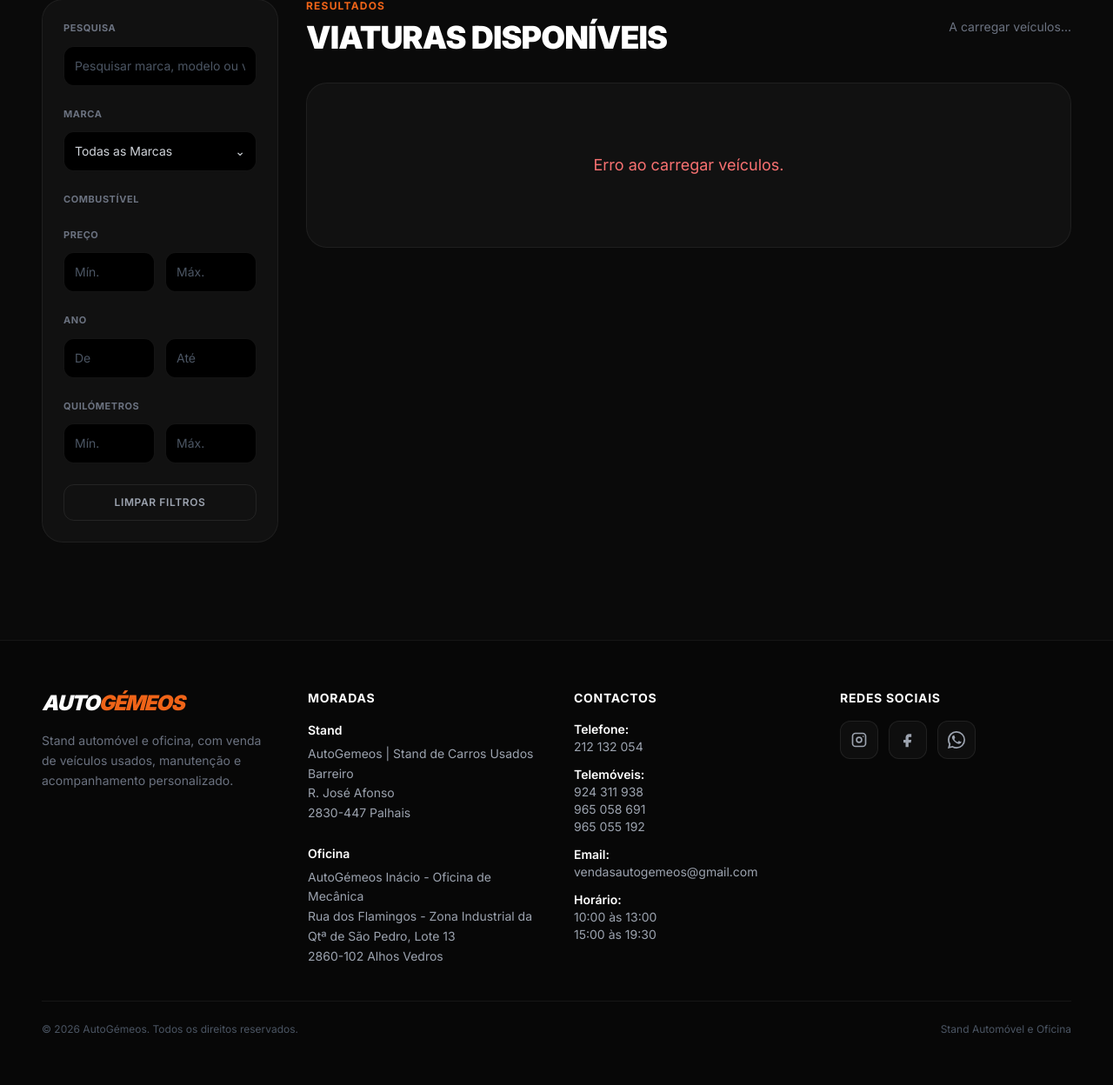
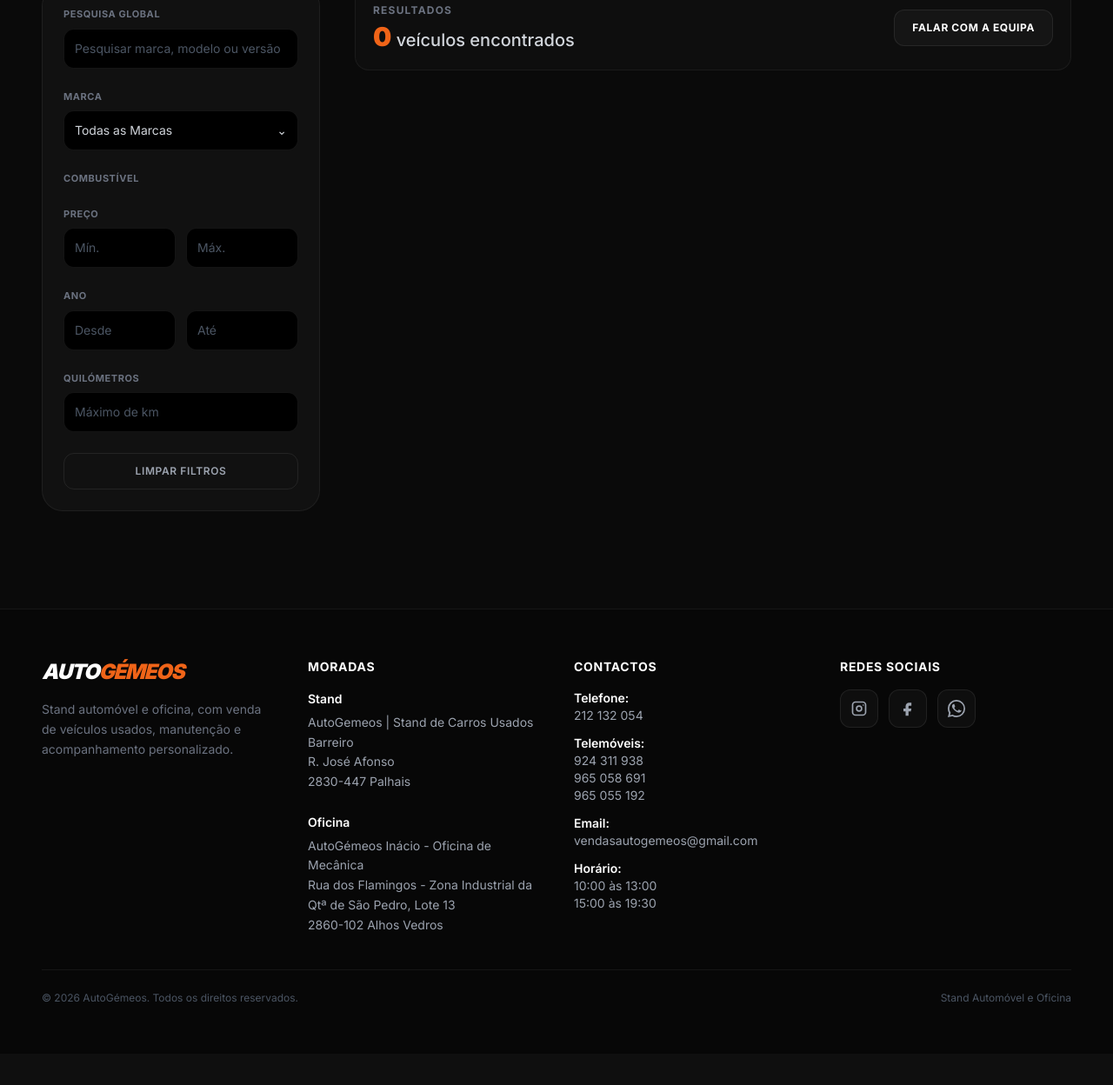
Before and after one commit to JoaoPedroInacio/TFC, a Flask app: page /veiculos in a window 1280 px wide. Shown: the part 513-1761 px from the top of the page at 87% size. After the commit the page ends 1665 px from the top, so only its background shows below. Run offline with Flask 3, Linux system fonts and the light colour scheme; some libraries are stand-ins or nearby versions.

Commit message:
veiculos

```diff
--- a/frontend/templates/veiculos.html
+++ b/frontend/templates/veiculos.html
@@ -3,33 +3,17 @@
 <head>
     <meta charset="UTF-8">
     <meta name="viewport" content="width=device-width, initial-scale=1.0">
-    <title>Veículos | Autogémeos</title>
+    <title>Stock de Veículos | Autogémeos</title>
     <script src="https://cdn.tailwindcss.com"></script>
     <link href="https://fonts.googleapis.com/css2?family=Inter:wght@300;400;500;600;700;900&display=swap" rel="stylesheet">
-
     <style>
-        body {
-            background-color: #0A0A0A;
-            color: #FFFFFF;
-            font-family: 'Inter', sans-serif;
-        }
-
+        body { background-color: #0A0A0A; color: #FFFFFF; font-family: 'Inter', sans-serif; }
         .accent-color { color: #F06418; }
         .bg-accent { background-color: #F06418; }
         .border-accent { border-color: #F06418; }
-
-        .glass {
-            background: rgba(15, 15, 15, 0.75);
-            backdrop-filter: blur(12px);
-            -webkit-backdrop-filter: blur(12px);
-        }
-
-        input[type="range"] {
-            accent-color: #F06418;
-        }
+        .glass { background: rgba(15, 15, 15, 0.75); backdrop-filter: blur(12px); -webkit-backdrop-filter: blur(12px); }
     </style>
 </head>
-
 <body class="antialiased">
 
     <nav class="flex justify-between items-center px-6 md:px-12 py-5 glass fixed w-full z-50 border-b border-white/[0.06]">
@@ -47,57 +31,38 @@
         </div>
     </nav>
 
-    <section class="relative pt-44 pb-20 px-6 md:px-12 overflow-hidden">
+    <section class="relative pt-44 pb-16 px-6 md:px-12 overflow-hidden">
         <div class="absolute inset-0 z-0">
-            <img src="https://images.unsplash.com/photo-1503376780353-7e6692767b70?auto=format&fit=crop&q=80&w=1920" class="w-full h-full object-cover opacity-20" alt="Veículos Autogémeos">
+            <img src="https://images.unsplash.com/photo-1617814076367-b759c7d7e738?auto=format&fit=crop&q=80&w=1920" class="w-full h-full object-cover opacity-20" alt="Stock Autogémeos">
             <div class="absolute inset-0 bg-gradient-to-b from-[#0A0A0A]/70 via-[#0A0A0A] to-[#0A0A0A]"></div>
         </div>
 
-        <div class="relative z-10 max-w-7xl mx-auto">
-            <div class="max-w-3xl">
+        <div class="relative z-10 max-w-7xl mx-auto text-center">
             <p class="accent-color font-bold uppercase tracking-widest text-xs mb-4">Stock disponível</p>
-
             <h1 class="text-5xl md:text-7xl font-black uppercase tracking-tight mb-6">
-                    Os nossos <span class="accent-color italic">veículos</span>
+                Encontre o seu <span class="accent-color italic">Próximo Veículo</span>
             </h1>
-
-                <p class="text-gray-400 text-lg md:text-xl leading-relaxed font-light">
-                    Explore os veículos disponíveis no nosso stand e utilize os filtros para encontrar a opção certa para si.
+            <p class="text-gray-400 text-lg md:text-xl leading-relaxed font-light max-w-3xl mx-auto">
+                Explore a nossa seleção de veículos disponíveis e utilize os filtros para encontrar o modelo ideal.
             </p>
-            </div>
         </div>
     </section>
 
-    <section class="px-6 md:px-12 pb-28">
-        <div class="max-w-7xl mx-auto grid lg:grid-cols-4 gap-8">
+    <section class="pb-28 px-6 md:px-12 bg-[#0A0A0A]">
+        <div class="max-w-7xl mx-auto">
+            <div class="flex flex-col lg:flex-row gap-10">
 
-            <aside class="lg:col-span-1">
-                <div class="bg-[#111111] border border-white/[0.06] rounded-3xl p-6 sticky top-28">
+                <aside class="w-full lg:w-80 space-y-6 bg-[#111111] p-6 rounded-3xl h-fit border border-white/[0.06]">
 
-                    <div class="mb-6">
-                        <label class="text-[11px] uppercase font-bold text-gray-500 mb-3 block tracking-wider">
-                            Pesquisa
-                        </label>
-
-                        <input
-                            type="text"
-                            id="filtro-pesquisa"
-                            placeholder="Pesquisar marca, modelo ou versão"
-                            class="w-full bg-black border border-white/[0.08] rounded-xl p-3 text-sm outline-none text-white placeholder-gray-600 focus:border-accent transition-colors"
-                        >
+                    <div>
+                        <label class="text-[11px] uppercase font-bold text-gray-500 mb-2 block tracking-wider">Pesquisa Global</label>
+                        <input type="text" id="filtro-pesquisa" placeholder="Pesquisar marca, modelo ou versão" class="w-full bg-black border border-white/[0.08] rounded-xl p-3 text-sm focus:border-accent outline-none text-white placeholder-gray-600 transition-colors">
                     </div>
 
-                    <div class="mb-6 relative">
-                        <label class="text-[11px] uppercase font-bold text-gray-500 mb-3 block tracking-wider">
-                            Marca
-                        </label>
+                    <div class="relative">
+    <label class="text-[11px] uppercase font-bold text-gray-500 mb-2 block tracking-wider">Marca</label>
 
-                        <button
-                            type="button"
-                            id="botao-marca"
-                            onclick="abrirDropdownMarca()"
-                            class="w-full bg-black border border-white/[0.08] rounded-xl p-3 text-sm outline-none text-gray-300 focus:border-accent transition-colors flex justify-between items-center"
-                        >
+    <button type="button" id="botao-marca" onclick="abrirDropdownMarca()" class="w-full bg-black border border-white/[0.08] rounded-xl p-3 text-sm outline-none text-gray-300 focus:border-accent transition-colors flex justify-between items-center">
         <span id="texto-marca">Todas as Marcas</span>
         <span>⌄</span>
     </button>
@@ -106,121 +71,62 @@
 
     <div id="dropdown-marca" class="hidden absolute z-50 mt-2 w-full bg-[#0A0A0A] text-white rounded-2xl shadow-2xl shadow-black/60 max-h-80 overflow-hidden border border-white/[0.08]">
     <div class="p-3 border-b border-white/[0.08] bg-[#111111]">
-                                <input
-                                    type="text"
-                                    id="pesquisa-marca"
-                                    placeholder="Pesquisar marca..."
-                                    class="w-full bg-black border border-white/[0.08] rounded-xl p-3 text-sm outline-none text-white placeholder-gray-600 focus:border-accent transition-colors"
-                                >
+        <input type="text" id="pesquisa-marca" placeholder="Pesquisar marca..." class="w-full bg-black border border-white/[0.08] rounded-xl p-3 text-sm outline-none text-white placeholder-gray-600 focus:border-accent transition-colors">
     </div>
 
     <div id="lista-marcas" class="max-h-64 overflow-y-auto"></div>
 </div>
 </div>
 
-                    <div class="mb-6">
-                        <label class="text-[11px] uppercase font-bold text-gray-500 mb-3 block tracking-wider">
-                            Combustível
-                        </label>
-
+                   <div>
+    <label class="text-[11px] uppercase font-bold text-gray-500 mb-3 block tracking-wider">Combustível</label>
     <div id="filtro-combustiveis" class="space-y-2.5"></div>
 </div>
 
-                    <div class="mb-6">
-                        <label class="text-[11px] uppercase font-bold text-gray-500 mb-3 block tracking-wider">
-                            Preço
-                        </label>
-
+<div>
+    <label class="text-[11px] uppercase font-bold text-gray-500 mb-2 block tracking-wider">Preço</label>
     <div class="grid grid-cols-2 gap-3">
-                            <input
-                                type="number"
-                                id="preco-min"
-                                placeholder="Mín."
-                                class="w-full bg-black border border-white/[0.08] rounded-xl p-3 text-sm outline-none text-white placeholder-gray-600 focus:border-accent transition-colors"
-                            >
-
-                            <input
-                                type="number"
-                                id="preco-max"
-                                placeholder="Máx."
-                                class="w-full bg-black border border-white/[0.08] rounded-xl p-3 text-sm outline-none text-white placeholder-gray-600 focus:border-accent transition-colors"
-                            >
+        <input type="number" id="preco-min" placeholder="Mín." class="w-full bg-black border border-white/[0.08] rounded-xl p-3 text-sm focus:border-accent outline-none text-white placeholder-gray-600 transition-colors">
+        <input type="number" id="preco-max" placeholder="Máx." class="w-full bg-black border border-white/[0.08] rounded-xl p-3 text-sm focus:border-accent outline-none text-white placeholder-gray-600 transition-colors">
     </div>
 </div>
 
-                    <div class="mb-6">
-                        <label class="text-[11px] uppercase font-bold text-gray-500 mb-3 block tracking-wider">
-                            Ano
-                        </label>
-
+<div>
+    <label class="text-[11px] uppercase font-bold text-gray-500 mb-2 block tracking-wider">Ano</label>
     <div class="grid grid-cols-2 gap-3">
-                            <input
-                                type="number"
-                                id="ano-min"
-                                placeholder="De"
-                                class="w-full bg-black border border-white/[0.08] rounded-xl p-3 text-sm outline-none text-white placeholder-gray-600 focus:border-accent transition-colors"
-                            >
-
-                            <input
-                                type="number"
-                                id="ano-max"
-                                placeholder="Até"
-                                class="w-full bg-black border border-white/[0.08] rounded-xl p-3 text-sm outline-none text-white placeholder-gray-600 focus:border-accent transition-colors"
-                            >
+        <input type="number" id="ano-min" placeholder="Desde" class="w-full bg-black border border-white/[0.08] rounded-xl p-3 text-sm focus:border-accent outline-none text-white placeholder-gray-600 transition-colors">
+        <input type="number" id="ano-max" placeholder="Até" class="w-full bg-black border border-white/[0.08] rounded-xl p-3 text-sm focus:border-accent outline-none text-white placeholder-gray-600 transition-colors">
     </div>
 </div>
 
-                    <div class="mb-6">
-                        <label class="text-[11px] uppercase font-bold text-gray-500 mb-3 block tracking-wider">
-                            Quilómetros
-                        </label>
-
-                        <div class="grid grid-cols-2 gap-3">
-                            <input
-                                type="number"
-                                id="kms-min"
-                                placeholder="Mín."
-                                class="w-full bg-black border border-white/[0.08] rounded-xl p-3 text-sm outline-none text-white placeholder-gray-600 focus:border-accent transition-colors"
-                            >
-
-                            <input
-                                type="number"
-                                id="kms-max"
-                                placeholder="Máx."
-                                class="w-full bg-black border border-white/[0.08] rounded-xl p-3 text-sm outline-none text-white placeholder-gray-600 focus:border-accent transition-colors"
-                            >
-                        </div>
+<div>
+    <label class="text-[11px] uppercase font-bold text-gray-500 mb-2 block tracking-wider">Quilómetros</label>
+    <input type="number" id="kms-max" placeholder="Máximo de km" class="w-full bg-black border border-white/[0.08] rounded-xl p-3 text-sm focus:border-accent outline-none text-white placeholder-gray-600 transition-colors">
 </div>
 
-                    <button
-                        onclick="limparFiltros()"
-                        class="w-full bg-transparent border border-white/[0.08] text-gray-400 py-3 rounded-xl font-semibold text-xs uppercase tracking-wider hover:text-white hover:border-accent transition-all"
-                    >
+                    <button onclick="limparFiltros()" class="w-full bg-transparent border border-white/[0.08] text-gray-400 py-3 rounded-xl font-semibold text-xs uppercase tracking-wider hover:text-white hover:border-accent transition-all">
     Limpar filtros
 </button>
-                </div>
                 </aside>
 
-            <main class="lg:col-span-3">
-                <div class="flex flex-col md:flex-row md:items-center md:justify-between gap-4 mb-8">
+                <div class="flex-1">
+                    <div class="flex flex-col md:flex-row md:justify-between md:items-center gap-4 mb-8 bg-[#111111]/60 p-5 rounded-2xl border border-white/[0.06]">
                         <div>
-                        <p class="text-xs font-bold uppercase tracking-widest accent-color mb-2">
-                            Resultados
-                        </p>
-
-                        <h2 class="text-3xl md:text-4xl font-black uppercase tracking-tight">
-                            Viaturas disponíveis
+                            <p class="text-xs uppercase tracking-widest text-gray-500 font-bold mb-1">Resultados</p>
+                            <h2 class="text-xl font-medium text-gray-300">
+                                <span id="total-veiculos" class="accent-color font-black text-3xl">0</span> veículos encontrados
                             </h2>
                         </div>
 
-                    <p id="contador-resultados" class="text-sm text-gray-500">
-                        A carregar veículos...
-                    </p>
+                        <a href="/contacto/" class="inline-flex justify-center items-center bg-white/[0.03] border border-white/[0.08] rounded-xl px-5 py-3 text-xs font-bold uppercase tracking-wider text-white hover:bg-accent hover:border-accent transition">
+                            Falar com a equipa
+                        </a>
                     </div>
 
-                <div id="lista-veiculos" class="grid md:grid-cols-2 xl:grid-cols-3 gap-8"></div>
-            </main>
+                    <div id="grid-veiculos" class="grid md:grid-cols-2 xl:grid-cols-3 gap-6"></div>
+                </div>
 
+            </div>
         </div>
     </section>
 
```
Lines whose indentation alone changed are shown as unchanged.
